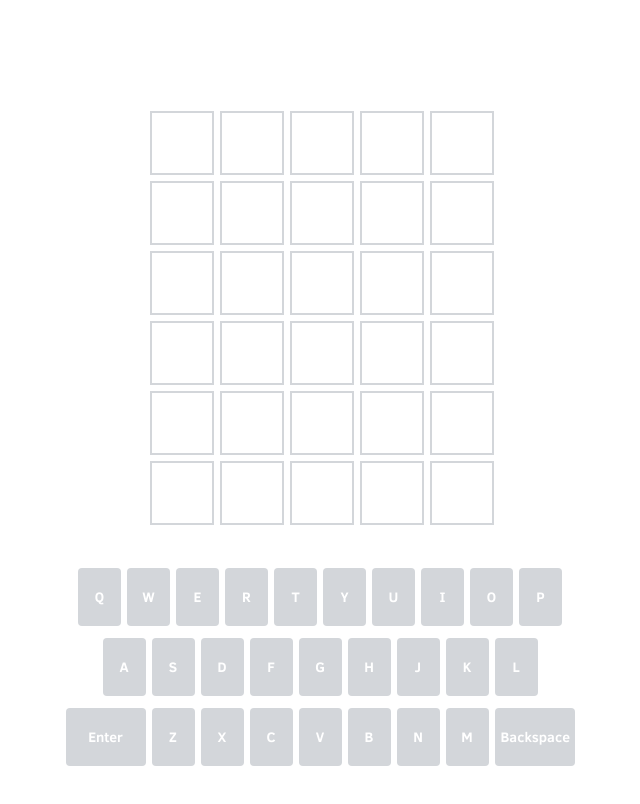
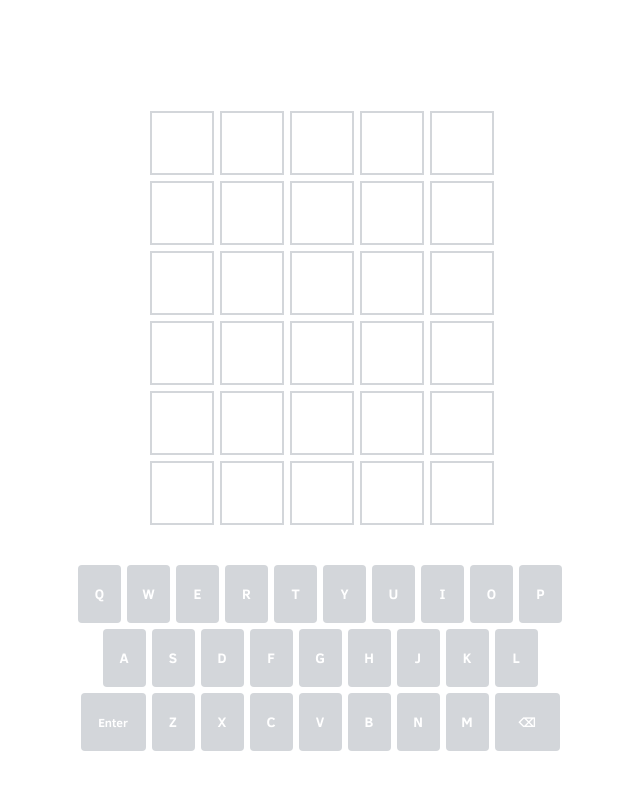
Before and after one commit to wesleywardlaw/wordle-clone, a React (Vite) app: page / in a window 1280 px wide. Shown: the top 804 px of the page, without its empty margins (320-960 px from the left). Built offline with nearby package versions, Linux system fonts and the light colour scheme.

Commit message:
update keyboard

```diff
--- a/src/Keyboard.tsx
+++ b/src/Keyboard.tsx
@@ -41,7 +41,14 @@ const Keyboard: React.FC<KeyboardProps> = ({
   };
 
   return (
-    <div style={{ marginTop: "20px", width: "100%", maxWidth: "500px" }}>
+    <div
+      style={{
+        marginTop: "20px",
+        width: "100%",
+        maxWidth: "500px",
+        padding: "0 4px",
+      }}
+    >
       {keyboardRows.map((row, rowIndex) => (
         <div
           key={rowIndex}
@@ -58,8 +65,8 @@ const Keyboard: React.FC<KeyboardProps> = ({
               style={{
                 height: "58px",
                 minWidth:
-                  key === "Enter" || key === "Backspace" ? "80px" : "43px",
-                margin: "3px",
+                  key === "Enter" || key === "Backspace" ? "65px" : "43px",
+                margin: "0 3px",
                 borderRadius: "4px",
                 border: "none",
                 backgroundColor: getKeyColor(key),
@@ -67,10 +74,11 @@ const Keyboard: React.FC<KeyboardProps> = ({
                 fontWeight: "bold",
                 cursor: "pointer",
                 fontFamily: "Clear Sans",
-                fontSize: "14px",
+                fontSize:
+                  key === "Enter" || key === "Backspace" ? "12px" : "14px",
               }}
             >
-              {key}
+              {key === "Backspace" ? "⌫" : key}
             </button>
           ))}
         </div>
```
